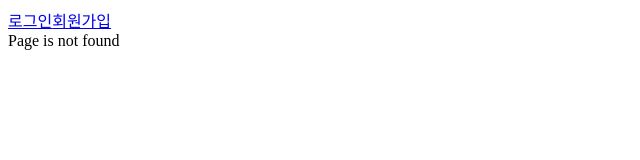
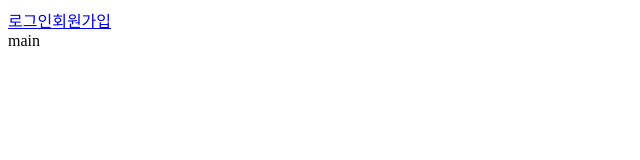
Before and after one commit to overdiv/signApp, a Vue app in the folder app-note/: page /main in a window 1280 px wide. Before the commit this address had no page. Shown: the top 160 px of the page, without its empty margins (0-640 px from the left). Built offline with nearby package versions, Linux system fonts and the light colour scheme.

Commit message:
#6 메인페이지 생성

```diff
--- a/app-note/src/components/LoginForm.vue
+++ b/app-note/src/components/LoginForm.vue
@@ -45,10 +45,10 @@ export default {
           password: this.password,
         };
         const { data } = await loginUser(userData);
-        this.logMessage = `${data.user.username}님 환영합니다`;
+        this.$router.push('/main');
+        // this.logMessage = `${data.user.username}님 환영합니다`;
       } catch (error) {
         this.logMessage = error.response.data;
-      } finally {
         this.initForm();
       }
     },
--- a/app-note/src/router/index.js
+++ b/app-note/src/router/index.js
@@ -22,6 +22,10 @@ const router = new VueRouter({
       component: () => import('@/views/SignupPage.vue'),
     },
     {
+      path: '/main',
+      component: () => import('@/views/MainPage.vue'),
+    },
+    {
       path: '*',
       component: () => import('@/views/NotFoundPage.vue'),
     },
--- /dev/null
+++ b/app-note/src/views/MainPage.vue
@@ -0,0 +1,11 @@
+<template>
+  <div>
+    main
+  </div>
+</template>
+
+<script>
+export default {};
+</script>
+
+<style></style>
```
